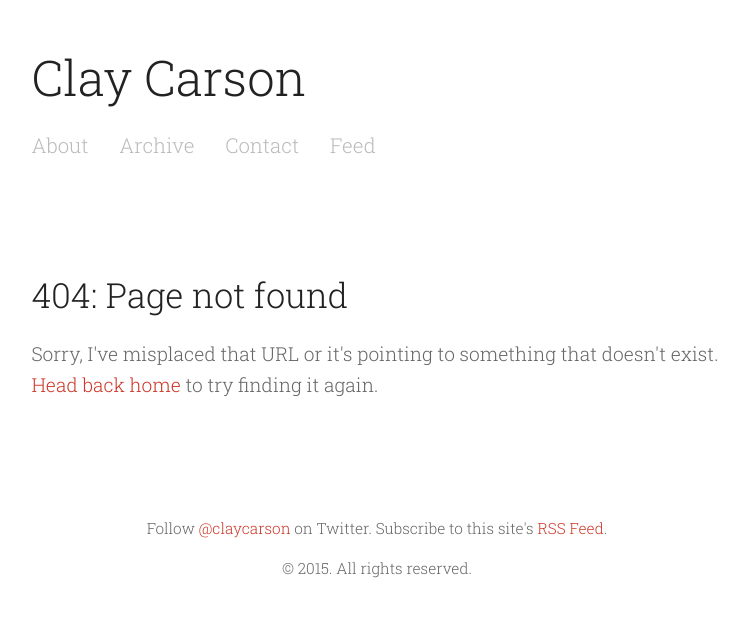
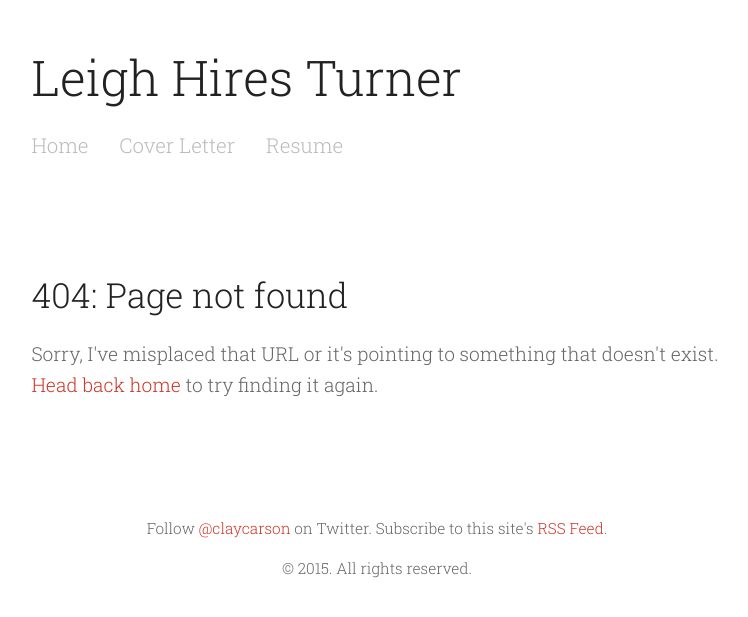
Before and after one commit to turnerthornton/turnerthornton.github.io, a Jekyll site: the page built from 404.html, in a window 1280 px wide. Shown: the top 617 px of the page, without its empty margins (263-1011 px from the left). Built offline with Jekyll 4.4.1, drawn with Linux system fonts in a browser that asks for light colours.

Commit message:
Update _config.yml

```diff
--- a/_config.yml
+++ b/_config.yml
@@ -9,14 +9,14 @@ pygments:         true
 permalink:        pretty
 
 # Setup
-title:            Clay Carson
+title:            Leigh Hires Turner
 tagline:          ''
-# url:              http://claycarson.net
-# shorturl:         claycarson.net
+# url:              http://leighhiresturner.com
+# shorturl:         leighhiresturner.com
 
 author:
   name:           'Clay Carson'
-  url:            https://twitter.com/claycarson
+  url:            https://twitter.com/turnerthornton
 
 paginate:         10
 paginate_path: "/archives/page/:num"
@@ -25,11 +25,10 @@ paginate_path: "/archives/page/:num"
 version:          1.0.0
 
 github:
-  repo:           github.com/claycarson/claycarson.github.io
+  repo:           github.com/turnerthornton/turnerthornton.github.io
 
 # This is the list of pages to include in the header of the website.
 pages_list:
-  About: '/about/'
-  Archive: '/archive/'
-  Contact: '/contact/'
-  Feed: '/atom.xml'
+  Home: '/index.html/'
+  Cover Letter: '/cover-letter/'
+  Resume: '/resume/'
```
